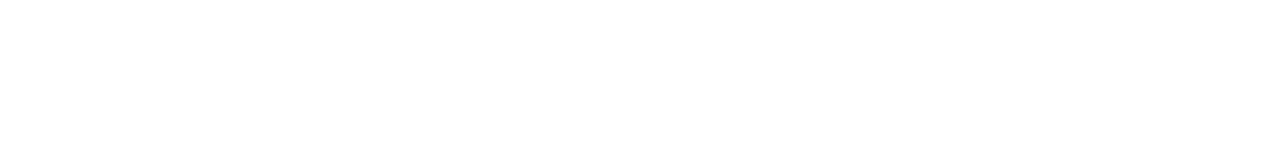
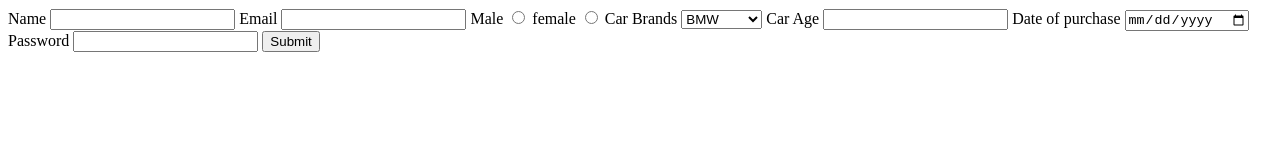
Before and after one commit to acciojob/car-insurance-form-Harsh652003, a website: page main.html in a window 1280 px wide. Drawn offline with Linux system fonts and the light colour scheme.

Commit message:
created a submission

```diff
--- a/main.html
+++ b/main.html
@@ -8,7 +8,39 @@
 
 <body>
 	<!-- the entire body must be written by student -->
-    <script type="text/javascript" src="./script.js">
+  <form method="post">
+	<label for="name">Name</label>
+	  <input type="Text" id="name" required>
+
+<label for="email">Email</label>
+	  <input required type="Email" id="email">
+
+	  <label>Male</label>
+	  <input type="Radio" required name="gender">
+
+	  <label>female</label>
+	  <input type="Radio" required name="gender">
+
+	  <label for="cars">Car Brands</label>
+	  <select id="cars">
+<option>BMW</option>
+	<option>Audi</option>
+		  <option>Mercedez</option>
+	  </select>
+
+	  <label for="carage">Car Age</label>
+  <input type="Number" id="carage" required></input>
+
+	  <label for="dop">Date of purchase</label>
+ <input type="Date" id="dop" required>
+
+  <label for="Password">Password</label>
+<input type="Password" id="password" required>
+
+  <button type="submit">Submit</button>
+  </form>
+
+	<script type="text/javascript" src="./script.js">
 </script>
 
 </body>
```
